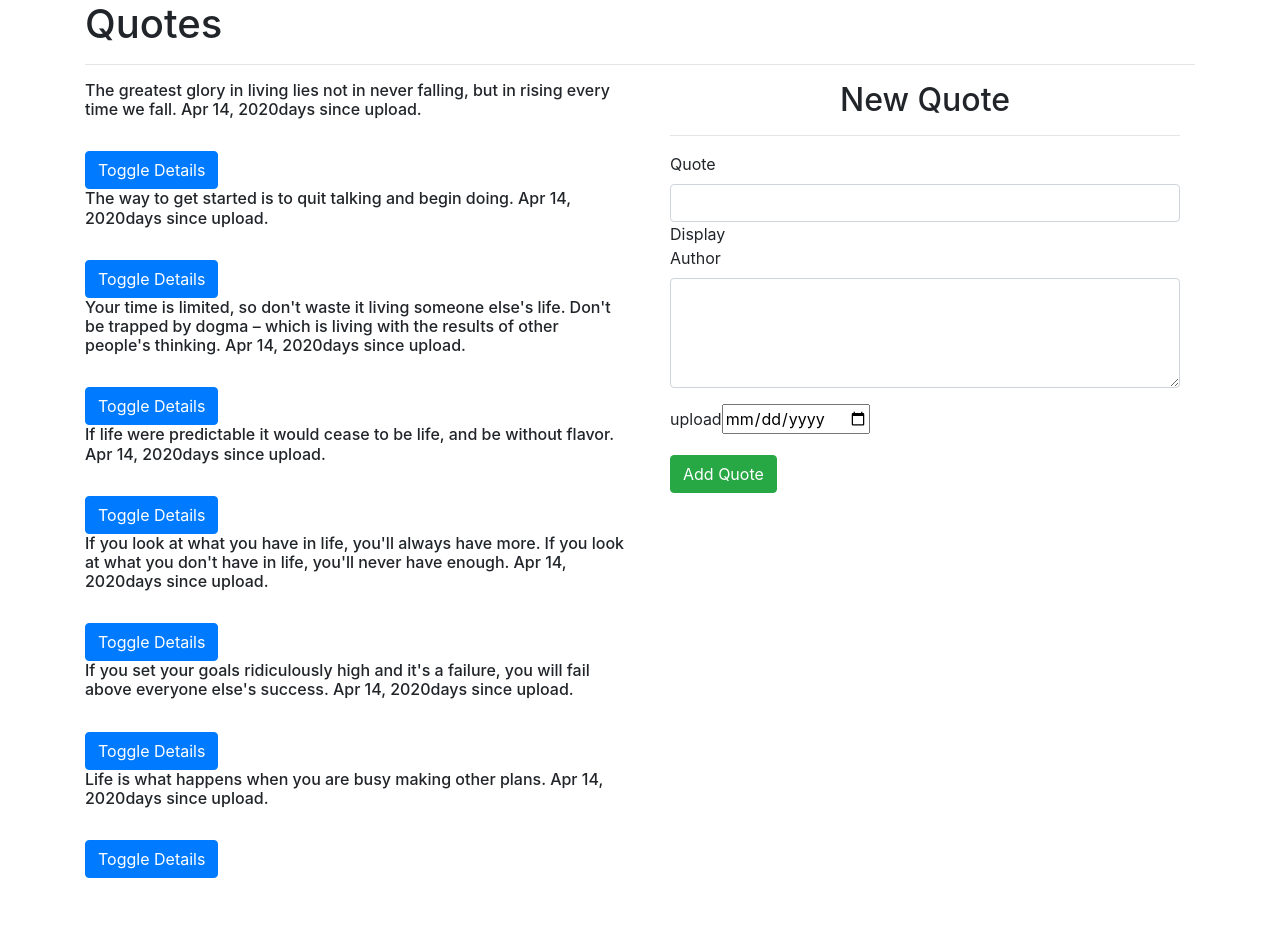
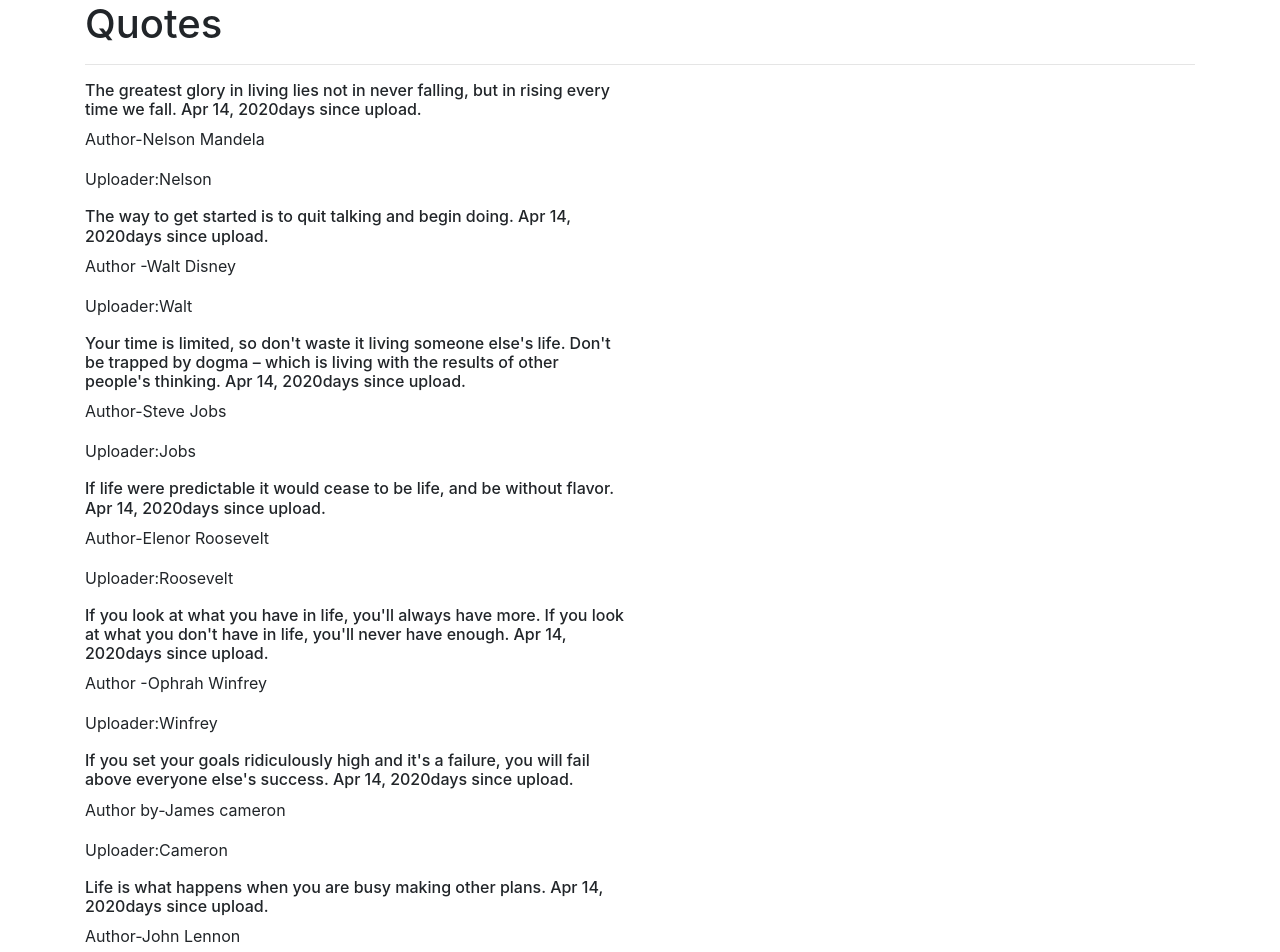
Before and after one commit to kelvinkyalo/Quotes, an Angular app: page / in a window 1280 px wide. Shown: the top 952 px of the page. Before the commit the page ends 878 px from the top, so only its background shows below. Built offline with nearby package versions, Linux system fonts and the light colour scheme.

Commit message:
add form component

```diff
--- a/src/app/quote.ts
+++ b/src/app/quote.ts
@@ -1,6 +1,13 @@
-export class Quote {
-    public showAuthor: boolean;
-    constructor(public id: number,public name: string,public quoteby: string,public uploadby:string,public completeDate: Date) {
-      this.showAuthor=false;
-    }
-  }
+// export class Quote {
+//     public showAuthor: boolean;
+//     constructor(public id: number,public name: string,public quoteby: string,public uploadby:string,public completeDate: Date) {
+//       this.showAuthor=false;
+//     }
+//   }
+ export class Quote{
+   id:number;
+   name:string;
+   quoteby:string;
+   uploadby:string;
+   completeDate:Date;
+ }
--- a/src/app/quote/quote.component.html
+++ b/src/app/quote/quote.component.html
@@ -7,11 +7,14 @@
             <div *ngFor='let quote of quotes;let i = index'>
                 <div>
                     <h6>{{quote.name}} {{quote.completeDate|date}}days since upload.</h6>
+                    <p>{{quote.quoteby}}</p>
+                    <p>Uploader:{{quote.uploadby}}</p>
+
                     <!-- <button ng-click="count = count + 1" ng-init="count=0">upvote</button>
                     <p>{{count}}</p> -->
-                    <br>
+                    <!-- <br>
                     <button (click)='toggleDetails(i)' class="btn btn-primary">Toggle Details</button>
-                </div>
+                </div> -->
 
                     <div *ngIf='quote.showAuthor'>
                         <app-quote-detail [quote]='quote' (isDone='completeQuote($event,i)'></app-quote-detail>
--- a/src/app/quote/quote.component.ts
+++ b/src/app/quote/quote.component.ts
@@ -9,18 +9,27 @@ import { Quote } from '../quote';
 export class QuoteComponent implements OnInit {
 
   quotes: Quote[] = [
-    new Quote(1,"The greatest glory in living lies not in never falling, but in rising every time we fall.", "Author-Nelson Mandela", "Nelson",new Date(2020,3,14)),
-    new Quote(2,"The way to get started is to quit talking and begin doing.", "Author -Walt Disney", "Walt",new Date(2020,3,14)),
-    new Quote(3,"Your time is limited, so don't waste it living someone else's life. Don't be trapped by dogma – which is living with the results of other people's thinking.", "Author-Steve Jobs", "Jobs",new Date(2020,3,14)),
-    new Quote(4,"If life were predictable it would cease to be life, and be without flavor.", "Author-Elenor Roosevelt", "Roosevelt",new Date(2020,3,14)),
-    new Quote(5,"If you look at what you have in life, you'll always have more. If you look at what you don't have in life, you'll never have enough.", "Author -Ophrah Winfrey", "Winfrey",new Date(2020,3,14)),
-    new Quote(6,"If you set your goals ridiculously high and it's a failure, you will fail above everyone else's success.", "Author by-James cameron", "Cameron",new Date(2020,3,14)),
-    new Quote(7,"Life is what happens when you are busy making other plans.", "Author-John Lennon", "Lennon",new Date(2020,3,14))
-  ];
+  //   new Quote(1,"The greatest glory in living lies not in never falling, but in rising every time we fall.", "Author-Nelson Mandela", "Nelson",new Date(2020,3,14)),
+  //   new Quote(2,"The way to get started is to quit talking and begin doing.", "Author -Walt Disney", "Walt",new Date(2020,3,14)),
+  //   new Quote(3,"Your time is limited, so don't waste it living someone else's life. Don't be trapped by dogma – which is living with the results of other people's thinking.", "Author-Steve Jobs", "Jobs",new Date(2020,3,14)),
+  //   new Quote(4,"If life were predictable it would cease to be life, and be without flavor.", "Author-Elenor Roosevelt", "Roosevelt",new Date(2020,3,14)),
+  //   new Quote(5,"If you look at what you have in life, you'll always have more. If you look at what you don't have in life, you'll never have enough.", "Author -Ophrah Winfrey", "Winfrey",new Date(2020,3,14)),
+  //   new Quote(6,"If you set your goals ridiculously high and it's a failure, you will fail above everyone else's success.", "Author by-James cameron", "Cameron",new Date(2020,3,14)),
+  //   new Quote(7,"Life is what happens when you are busy making other plans.", "Author-John Lennon", "Lennon",new Date(2020,3,14))
+  // ];
+  {id:1,name:"The greatest glory in living lies not in never falling, but in rising every time we fall.",quoteby: "Author-Nelson Mandela",uploadby: "Nelson",completeDate: new Date(2020,3,14)},
+  {id:2,name:"The way to get started is to quit talking and begin doing.",quoteby: "Author -Walt Disney",uploadby: "Walt",completeDate:new Date(2020,3,14)},
+  {id:3,name:"Your time is limited, so don't waste it living someone else's life. Don't be trapped by dogma – which is living with the results of other people's thinking.",quoteby: "Author-Steve Jobs", uploadby:"Jobs",completeDate:new Date(2020,3,14)},
+  {id:4,name:"If life were predictable it would cease to be life, and be without flavor.",quoteby: "Author-Elenor Roosevelt",uploadby: "Roosevelt",completeDate:new Date(2020,3,14)},
+  {id:5,name:"If you look at what you have in life, you'll always have more. If you look at what you don't have in life, you'll never have enough.",quoteby: "Author -Ophrah Winfrey",uploadby: "Winfrey",completeDate:new Date(2020,3,14)},
+  {id:6,name:"If you set your goals ridiculously high and it's a failure, you will fail above everyone else's success.",quoteby: "Author by-James cameron",uploadby: "Cameron",completeDate:new Date(2020,3,14)},
+  {id:7,name:"Life is what happens when you are busy making other plans.",quoteby: "Author-John Lennon", uploadby:"Lennon",completeDate:new Date(2020,3,14)}
 
-  toggleDetails(index){
-    this.quotes[index].showAuthor = !this.quotes[index].showAuthor;
-  }
+];
+
+  // toggleDetails(index){
+  //   this.quotes[index].showAuthor = !this.quotes[index].showAuthor;
+  // }
   addNewQuote(quote){
     let quoteLength = this.quotes.length;
     quote.id = quoteLength+1;
```
Lines whose indentation alone changed are shown as unchanged.
